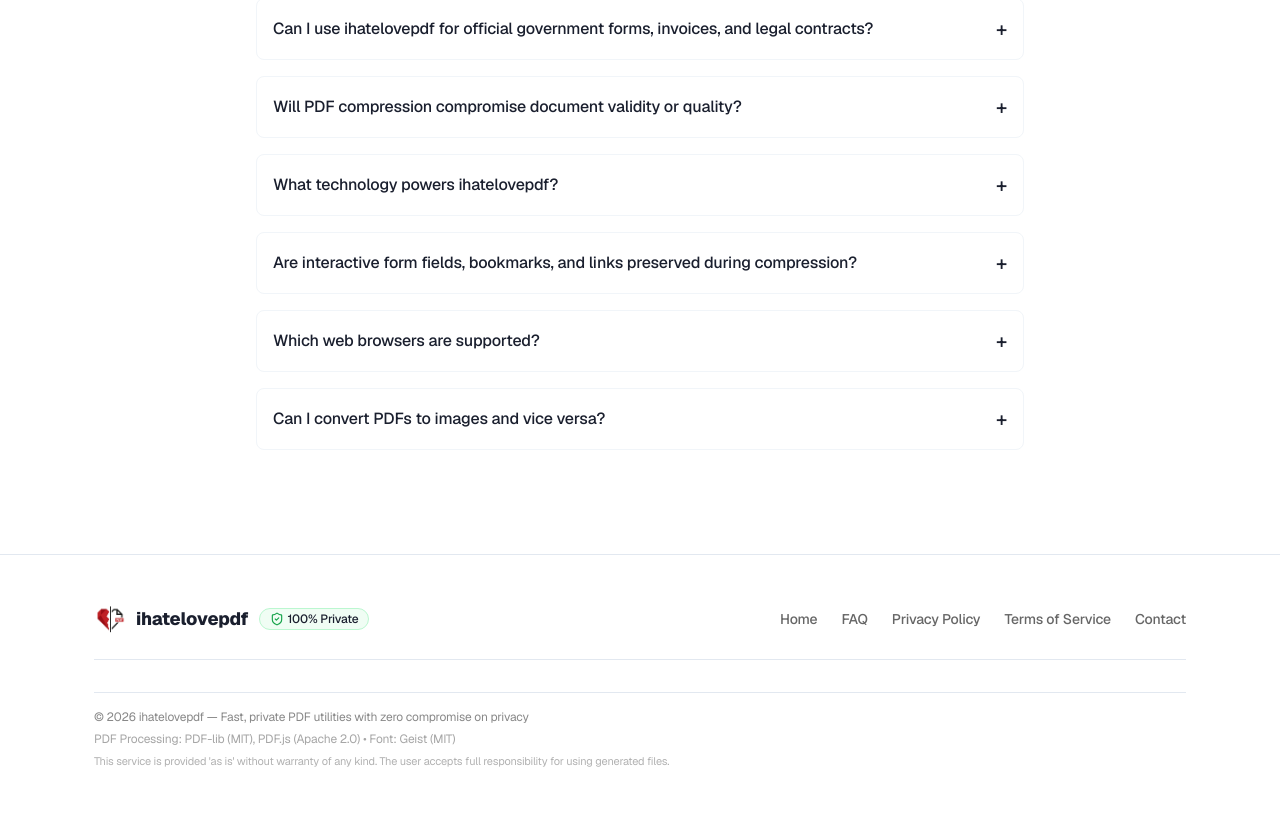
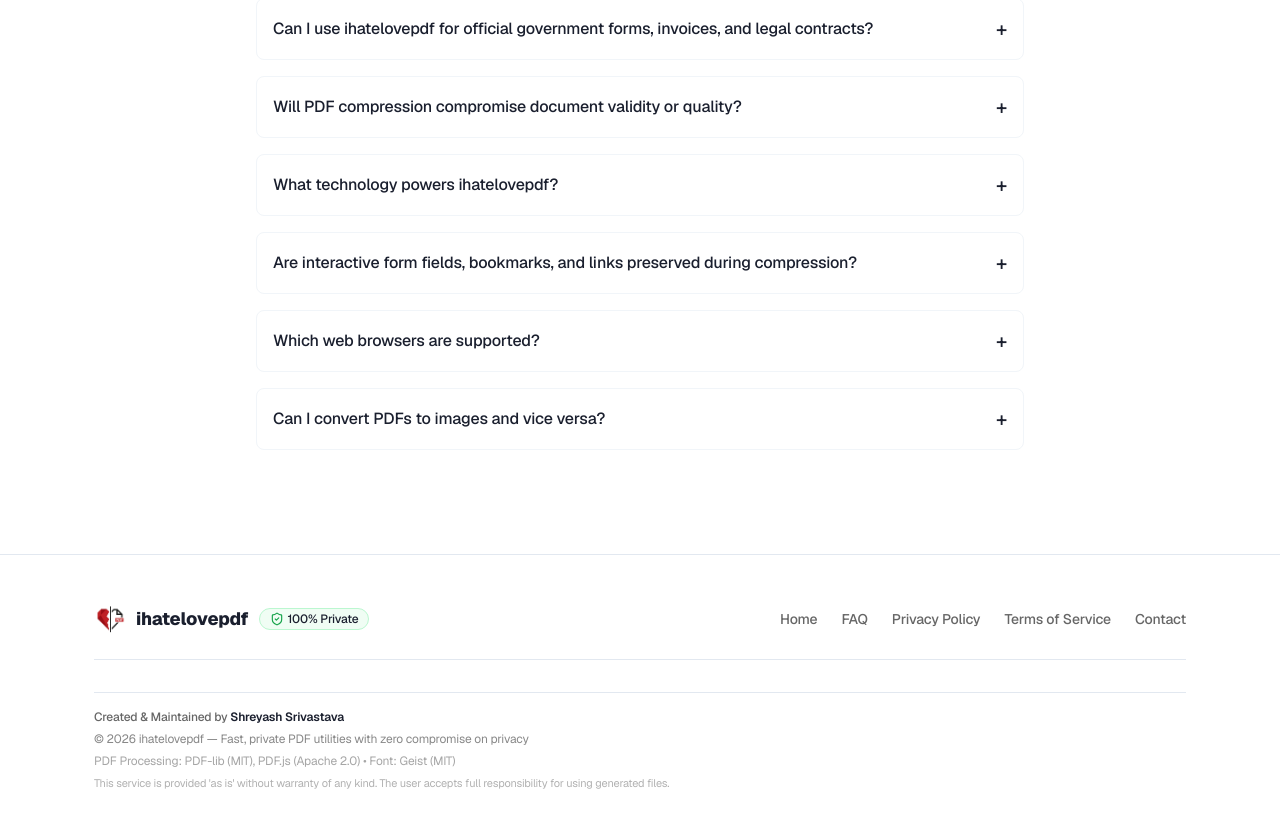
Before and after one commit to ShreyashSrivastavaa/Ihatelovepdf, a Next.js app: page / in a window 1280 px wide. Shown: the part 2788-3615 px from the top of the page. Built offline with nearby package versions, Linux system fonts and the light colour scheme; no server answers.

Commit message:
feat(seo): add Shreyash Srivastava as creator, author, and publisher in Schema.org JSON-LD and page metadata

```diff
--- a/src/app/(es)/layout.tsx
+++ b/src/app/(es)/layout.tsx
@@ -14,12 +14,15 @@ import { LocaleProvider } from "../../i18n/LocaleProvider";
 import { SchemaOrg } from "../../components/SchemaOrg";
 import { BreadcrumbSchema } from "../../components/seo/BreadcrumbSchema";
 
-import { METADATA_BASE, SHARED_ICONS, SHARED_OPEN_GRAPH, SHARED_TWITTER } from "../../lib/metadata-shared";
+import { METADATA_BASE, SHARED_ICONS, SHARED_OPEN_GRAPH, SHARED_TWITTER, SHARED_AUTHORS, SHARED_CREATOR, SHARED_PUBLISHER } from "../../lib/metadata-shared";
 import { Analytics } from "@vercel/analytics/next";
 import { SpeedInsights } from "@vercel/speed-insights/next";
 
 export const metadata = {
   metadataBase: METADATA_BASE,
+  authors: SHARED_AUTHORS,
+  creator: SHARED_CREATOR,
+  publisher: SHARED_PUBLISHER,
   title: "ihatelovepdf | Merge, Compress, Split and Convert PDFs Online",
   description:
     "Free PDF tools right in your browser: merge PDF, compress PDF, split PDF, extract pages, convert PDF to images or images to PDF. 100% local processing, completely private.",
--- a/src/app/en/layout.tsx
+++ b/src/app/en/layout.tsx
@@ -13,7 +13,7 @@ import CookieBanner from "../../components/CookieBanner";
 import { SchemaOrg } from "../../components/SchemaOrg";
 import { BreadcrumbSchema } from "../../components/seo/BreadcrumbSchema";
 
-import { METADATA_BASE, SHARED_ICONS, SHARED_OPEN_GRAPH, SHARED_TWITTER } from "../../lib/metadata-shared";
+import { METADATA_BASE, SHARED_ICONS, SHARED_OPEN_GRAPH, SHARED_TWITTER, SHARED_AUTHORS, SHARED_CREATOR, SHARED_PUBLISHER } from "../../lib/metadata-shared";
 import { Analytics } from "@vercel/analytics/next";
 import { SpeedInsights } from "@vercel/speed-insights/next";
 
@@ -21,6 +21,9 @@ const LOCALE = "en" as const;
 
 export const metadata = {
   metadataBase: METADATA_BASE,
+  authors: SHARED_AUTHORS,
+  creator: SHARED_CREATOR,
+  publisher: SHARED_PUBLISHER,
   title: "ihatelovepdf - Merge, Compress, Split, and Convert PDFs Online",
   description: "Free online PDF tools to merge, compress, split, extract, and convert PDFs. 100% private, local processing in your browser.",
   icons: SHARED_ICONS,
--- a/src/app/es/layout.tsx
+++ b/src/app/es/layout.tsx
@@ -13,7 +13,7 @@ import CookieBanner from "../../components/CookieBanner";
 import { SchemaOrg } from "../../components/SchemaOrg";
 import { BreadcrumbSchema } from "../../components/seo/BreadcrumbSchema";
 
-import { METADATA_BASE, SHARED_ICONS, SHARED_OPEN_GRAPH, SHARED_TWITTER } from "../../lib/metadata-shared";
+import { METADATA_BASE, SHARED_ICONS, SHARED_OPEN_GRAPH, SHARED_TWITTER, SHARED_AUTHORS, SHARED_CREATOR, SHARED_PUBLISHER } from "../../lib/metadata-shared";
 import { Analytics } from "@vercel/analytics/next";
 import { SpeedInsights } from "@vercel/speed-insights/next";
 
@@ -21,6 +21,9 @@ const LOCALE = "es" as const;
 
 export const metadata = {
   metadataBase: METADATA_BASE,
+  authors: SHARED_AUTHORS,
+  creator: SHARED_CREATOR,
+  publisher: SHARED_PUBLISHER,
   title: "ihatelovepdf | Herramientas PDF Privadas y Gratuitas en tu Navegador",
   description:
     "Herramientas PDF gratuitas en tu navegador: unir PDF, comprimir PDF, dividir PDF, extraer páginas, convertir PDF a imágenes o imágenes a PDF. 100% privado.",
--- a/src/components/Footer.tsx
+++ b/src/components/Footer.tsx
@@ -53,6 +53,7 @@ export default function Footer() {
 
 
           <div className="pt-4 text-xs text-[var(--tx-3)] space-y-1.5 border-t border-[var(--border)]">
+            <p className="font-medium text-[var(--tx-2)]">Created & Maintained by <span className="font-semibold text-[var(--tx)]">Shreyash Srivastava</span></p>
             <p>{footer.rights}</p>
             <p className="opacity-75">{footer.license}</p>
             {footer.disclaimer && (
--- a/src/components/SchemaOrg.tsx
+++ b/src/components/SchemaOrg.tsx
@@ -24,8 +24,18 @@ export function SchemaOrg() {
         ],
         "softwareRequirements": "Modern Web Browser",
         "author": {
-            "@type": "Organization",
-            "name": "ihatelovepdf"
+            "@type": "Person",
+            "name": "Shreyash Srivastava",
+            "jobTitle": "Creator & Lead Developer",
+            "url": "https://www.ihatelovepdf.com"
+        },
+        "creator": {
+            "@type": "Person",
+            "name": "Shreyash Srivastava"
+        },
+        "publisher": {
+            "@type": "Person",
+            "name": "Shreyash Srivastava"
         }
     };
 
--- a/src/lib/metadata-shared.ts
+++ b/src/lib/metadata-shared.ts
@@ -22,3 +22,7 @@ export const SHARED_OPEN_GRAPH: Metadata["openGraph"] = {
 export const SHARED_TWITTER: Metadata["twitter"] = {
     card: "summary_large_image",
 };
+
+export const SHARED_AUTHORS = [{ name: "Shreyash Srivastava", url: SITE_URL }];
+export const SHARED_CREATOR = "Shreyash Srivastava";
+export const SHARED_PUBLISHER = "Shreyash Srivastava";
```
